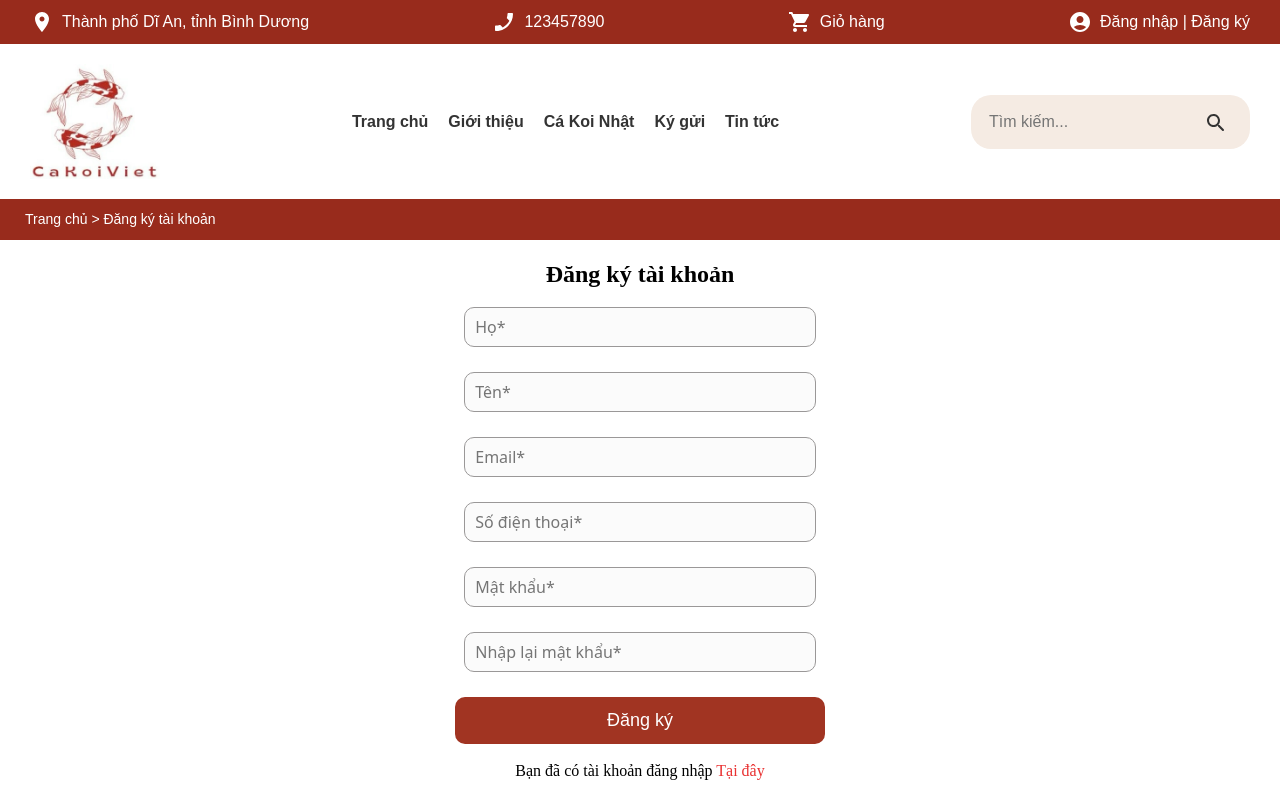
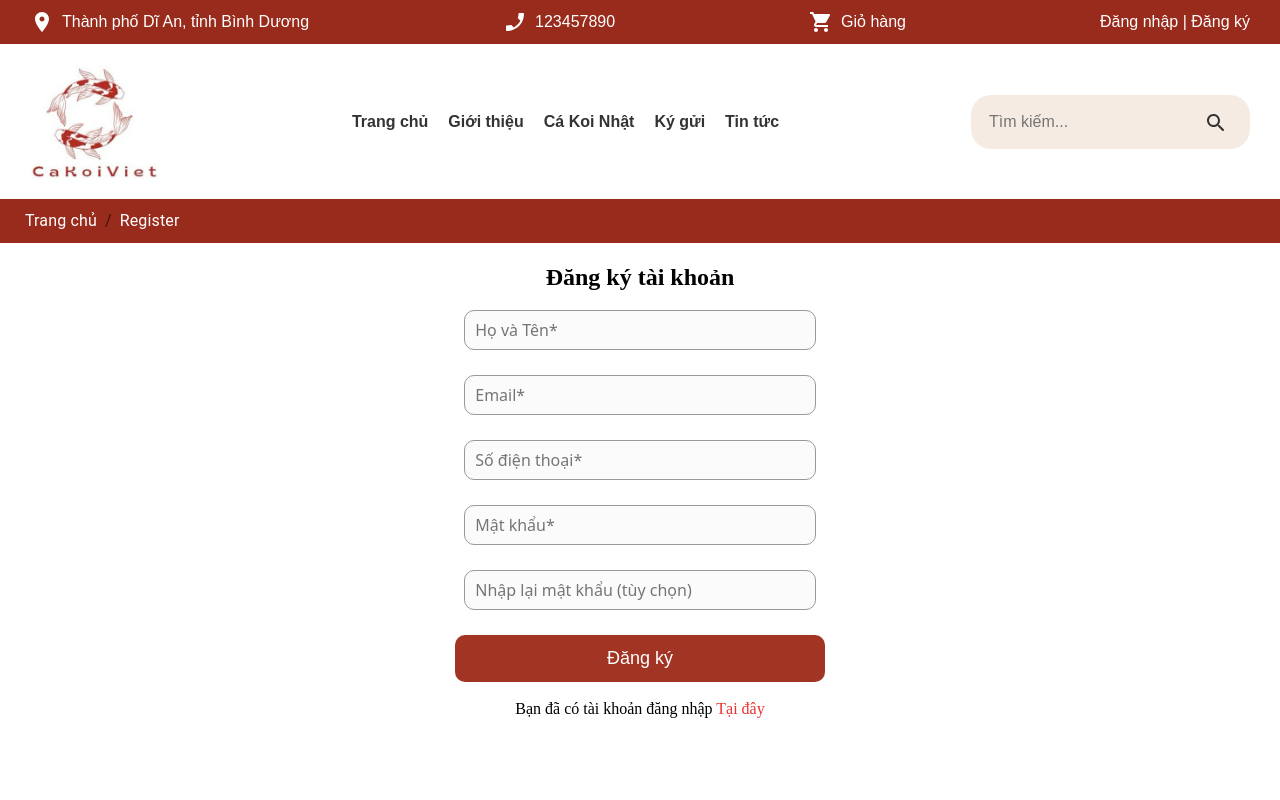
Before and after one commit to tuanbin298/koi_farm_shop, a React (Vite) app in the folder koi_fe/: page /register in a window 1280 px wide. Built offline with nearby package versions, Linux system fonts and the light colour scheme.

Commit message:
update authentication

```diff
--- a/koi_fe/src/component/Header/Header.jsx
+++ b/koi_fe/src/component/Header/Header.jsx
@@ -1,4 +1,4 @@
-import React from "react";
+import React, { useState, useEffect } from "react";
 import "./Header.css";
 import logo from "../../assets/Logo/Logo.jpg";
 import LocationOnIcon from "@mui/icons-material/LocationOn";
@@ -6,14 +6,95 @@ import PhoneEnabledIcon from "@mui/icons-material/PhoneEnabled";
 import AccountCircleIcon from "@mui/icons-material/AccountCircle";
 import ShoppingCartIcon from "@mui/icons-material/ShoppingCart";
 import SearchRoundedIcon from "@mui/icons-material/SearchRounded";
-import { Link } from "react-router-dom";
+import { Link, useNavigate, useLocation } from "react-router-dom";
+import { Menu, MenuItem, IconButton, Breadcrumbs, Typography } from "@mui/material";
 
 export default function Header() {
+  const [anchorEl, setAnchorEl] = useState(null);
+  const [loggedIn, setLoggedIn] = useState(false);
+  const [userName, setUserName] = useState("");
+  const navigate = useNavigate();
+  const location = useLocation(); // To get the current path
+
+  const checkLoginStatus = () => {
+    const sessionToken = localStorage.getItem("sessionToken");
+    const storedUserName = localStorage.getItem("name");
+
+    if (sessionToken) {
+      setLoggedIn(true);
+      setUserName(storedUserName);
+    } else {
+      setLoggedIn(false);
+    }
+  };
+
+  useEffect(() => {
+    // Call initially to check login status on component mount
+    checkLoginStatus();
+
+    // Add event listener to listen to localStorage changes
+    window.addEventListener("storage", checkLoginStatus);
+
+    // Cleanup the event listener when the component unmounts
+    return () => {
+      window.removeEventListener("storage", checkLoginStatus);
+    };
+  }, []);
+
+  const handleMenuClick = (event) => {
+    setAnchorEl(event.currentTarget);
+  };
+
+  const handleMenuClose = () => {
+    setAnchorEl(null);
+  };
+
+  const handleLogout = () => {
+    localStorage.removeItem("sessionToken");
+    localStorage.removeItem("name");
+    localStorage.removeItem("id");
+    localStorage.removeItem("email");
+    localStorage.removeItem("phone");
+
+    setLoggedIn(false);
+    setAnchorEl(null);
+    navigate("/login");
+  };
+
+  // Helper function to build the breadcrumb based on the current location
+  const generateBreadcrumbs = () => {
+    const pathnames = location.pathname.split("/").filter((x) => x); // Splits the pathname by "/" and removes empty items
+    return (
+      <Breadcrumbs aria-label="breadcrumb">
+        <Link to="/" style={{
+          textDecoration:"none",
+          color:"white"
+        }}>Trang chủ</Link>
+        {pathnames.map((value, index) => {
+          const to = `/${pathnames.slice(0, index + 1).join("/")}`;
+
+          // If this is the last item, render it as plain text
+          const isLast = index === pathnames.length - 1;
+          return isLast ? (
+            <Typography key={to} color="text.primary" style={{
+              textDecoration:"none",
+          color:"white"
+            }}>
+              {value.charAt(0).toUpperCase() + value.slice(1)}
+            </Typography>
+          ) : (
+            <Link key={to} to={to} >
+              {value.charAt(0).toUpperCase() + value.slice(1)}
+            </Link>
+          );
+        })}
+      </Breadcrumbs>
+    );
+  };
+
   return (
     <div>
-      {/* Header */}
       <header className="header">
-        {/* Header top */}
         <div className="header_top">
           <div className="header_top-location">
             <LocationOnIcon className="header_top-icon" />
@@ -31,7 +112,22 @@ export default function Header() {
           </div>
 
           <div className="header_top-auth">
+            {loggedIn ? (
+              <>
+                <IconButton onClick={handleMenuClick}>
                   <AccountCircleIcon className="header_top-icon" />
+                  <span>{userName}</span>
+                </IconButton>
+                <Menu
+                  anchorEl={anchorEl}
+                  open={Boolean(anchorEl)}
+                  onClose={handleMenuClose}
+                >
+                  <MenuItem onClick={() => navigate("/profile")}>Profile</MenuItem>
+                  <MenuItem onClick={handleLogout}>Logout</MenuItem>
+                </Menu>
+              </>
+            ) : (
               <span>
                 <Link to="/login" className="linkForm">
                   Đăng nhập
@@ -41,10 +137,10 @@ export default function Header() {
                   Đăng ký
                 </Link>
               </span>
+            )}
           </div>
         </div>
 
-        {/* Header mid */}
         <div className="header_mid">
           <div className="header_mid-logo">
             <Link to="/">
@@ -53,11 +149,11 @@ export default function Header() {
           </div>
 
           <nav className="header_mid-nav">
-            <a href="">Trang chủ</a>
-            <a href="">Giới thiệu</a>
-            <a href="">Cá Koi Nhật</a>
-            <a href="">Ký gửi</a>
-            <a href="">Tin tức</a>
+            <a href="/">Trang chủ</a>
+            <a href="/about">Giới thiệu</a>
+            <a href="/koi">Cá Koi Nhật</a>
+            <a href="/consignment">Ký gửi</a>
+            <a href="/news">Tin tức</a>
           </nav>
 
           <div className="header_mid-search">
@@ -68,9 +164,8 @@ export default function Header() {
           </div>
         </div>
 
-        {/* Header bottom */}
         <div className="header_bottom">
-          <span>Trang chủ &gt; Đăng ký tài khoản</span>
+          {generateBreadcrumbs()}
         </div>
       </header>
     </div>
--- a/koi_fe/src/page/LoginPage/LoginPage.jsx
+++ b/koi_fe/src/page/LoginPage/LoginPage.jsx
@@ -36,6 +36,9 @@ const Login = () => {
         localStorage.setItem("email", item.email);
         localStorage.setItem("phone", item.phone);
 
+        // Dispatch storage event to trigger the listener
+        window.dispatchEvent(new Event("storage"));
+
         navigate("/");
       } else if (response.data.authenticateUserWithPassword.message) {
         setErrorMsg(response.data.authenticateUserWithPassword.message);
@@ -51,8 +54,6 @@ const Login = () => {
 
   return (
     <div className="login-page">
-      {" "}
-      {/* Add this wrapper */}
       <div className="login-container">
         <h2 className="login-title">Đăng nhập</h2>
         <form onSubmit={handleSubmit} className="login-form">
--- a/koi_fe/src/page/RegisterPage/RegisterPage.jsx
+++ b/koi_fe/src/page/RegisterPage/RegisterPage.jsx
@@ -1,11 +1,26 @@
 import React, { useState } from "react";
 import './RegisterPage.css';
-import { Link } from "react-router-dom";
+import { Link, useNavigate } from "react-router-dom"; // Import useNavigate
+import { gql, useMutation } from "@apollo/client";
+
+// GraphQL mutation
+const REGISTER_MUTATION = gql`
+mutation Mutation($data: UserCreateInput!) {
+  createUser(data: $data) {
+    id
+    name
+    email
+    password {
+      isSet
+    }
+    phone
+  }
+}
+`;
 
 const RegisterPage = () => {
   const [formData, setFormData] = useState({
-    firstName: "",
-    lastName: "",
+    name: "",
     email: "",
     phone: "",
     password: "",
@@ -13,76 +28,81 @@ const RegisterPage = () => {
   });
 
   const [errors, setErrors] = useState({});
+  const [register, { loading, error, data }] = useMutation(REGISTER_MUTATION);
 
-  // Xử lý thay đổi input
+  // useNavigate hook for navigation
+  const navigate = useNavigate();
+
+  // Handle input change
   const handleChange = (e) => {
     const { name, value } = e.target;
     setFormData({
       ...formData,
       [name]: value,
     });
-    setErrors({ ...errors, [name]: "" }); // Xóa lỗi khi người dùng nhập liệu
+    setErrors({ ...errors, [name]: "" }); // Clear the error when input is changed
   };
 
-  // Kiểm tra hợp lệ các trường form
+  // Validate form fields
   const validate = () => {
     let errors = {};
 
-    // Kiểm tra họ tên
-    if (!formData.firstName.trim()) {
-      errors.firstName = "Tên không được bỏ trống";
-    } else if (formData.firstName.length < 2) {
-      errors.firstName = "Tên phải có ít nhất 2 ký tự";
+    if (!formData.name.trim()) {
+      errors.name = "Tên không được bỏ trống";
+    } else if (formData.name.length < 2) {
+      errors.name = "Tên phải có ít nhất 2 ký tự";
     }
 
-    if (!formData.lastName.trim()) {
-      errors.lastName = "Họ không được bỏ trống";
-    } else if (formData.lastName.length < 2) {
-      errors.lastName = "Họ phải có ít nhất 2 ký tự";
-    }
-
-    // Kiểm tra email hợp lệ
     const emailPattern = /^[^\s@]+@[^\s@]+\.[^\s@]+$/;
     if (!formData.email.trim()) {
       errors.email = "Email không được bỏ trống";
     } else if (!emailPattern.test(formData.email)) {
       errors.email = "Email không hợp lệ";
     }
+    {/* phần sđt này Đăng sẽ sửa sau */}
 
-    // Kiểm tra số điện thoại
-    const phonePattern = /^[0-9]{10,11}$/;
-    if (!formData.phone.trim()) {
-      errors.phone = "Số điện thoại không được bỏ trống";
-    } else if (!phonePattern.test(formData.phone)) {
-      errors.phone = "Số điện thoại phải là 10-11 chữ số";
-    }
+    // const phonePattern = /^[0-9]{10,11}$/;
+    // if (!formData.phone.trim()) {
+    //   errors.phone = "Số điện thoại không được bỏ trống";
+    // } else if (!phonePattern.test(formData.phone)) {
+    //   errors.phone = "Số điện thoại phải là 10-11 chữ số";
+    // }
 
-    // Kiểm tra mật khẩu
     if (!formData.password.trim()) {
       errors.password = "Mật khẩu không được bỏ trống";
     } else if (formData.password.length < 6) {
       errors.password = "Mật khẩu phải có ít nhất 6 ký tự";
     }
 
-    // Kiểm tra xác nhận mật khẩu
-    if (!formData.confirmPassword.trim()) {
-      errors.confirmPassword = "Vui lòng nhập lại mật khẩu";
-    } else if (formData.password !== formData.confirmPassword) {
-      errors.confirmPassword = "Mật khẩu nhập lại không khớp";
-    }
-
     return errors;
   };
 
-  // Xử lý khi submit form
-  const handleSubmit = (e) => {
+  // Handle form submission
+  const handleSubmit = async (e) => {
     e.preventDefault();
     const validationErrors = validate();
     if (Object.keys(validationErrors).length === 0) {
-      console.log("Form submitted successfully:", formData);
-      // Gửi dữ liệu API hoặc thực hiện hành động khác tại đây
+      try {
+        // Send the form data to the GraphQL API
+        const response = await register({
+          variables: {
+            data: {
+              name: formData.name,
+              email: formData.email,
+              phone: formData.phone,
+              password: formData.password, // Only send the password field
+            },
+          },
+        });
+        console.log("Account registered successfully:", response.data);
+
+        // Redirect to home page after successful registration
+        navigate("/"); // Programmatic navigation to the home page
+      } catch (err) {
+        console.error("Error registering account:", err);
+      }
     } else {
-      setErrors(validationErrors); // Cập nhật tất cả các lỗi khi có
+      setErrors(validationErrors); // Update errors if validation fails
     }
   };
 
@@ -93,30 +113,14 @@ const RegisterPage = () => {
         <div className="form-group">
           <input
             type="text"
-            name="firstName"
-            value={formData.firstName}
+            name="name"
+            value={formData.name}
             onChange={handleChange}
-            placeholder="Họ*"
-            className={errors.firstName ? "input-error" : ""}
+            placeholder="Họ và Tên*"
+            className={errors.name ? "input-error" : ""}
           />
-          <span
-            className={`tooltip-error ${errors.firstName ? "visible" : ""}`}
-          >
-            {errors.firstName}
-          </span>
-        </div>
-
-        <div className="form-group">
-          <input
-            type="text"
-            name="lastName"
-            value={formData.lastName}
-            onChange={handleChange}
-            placeholder="Tên*"
-            className={errors.lastName ? "input-error" : ""}
-          />
-          <span className={`tooltip-error ${errors.lastName ? "visible" : ""}`}>
-            {errors.lastName}
+          <span className={`tooltip-error ${errors.name ? "visible" : ""}`}>
+            {errors.name}
           </span>
         </div>
 
@@ -162,34 +166,28 @@ const RegisterPage = () => {
           </span>
         </div>
 
+        {/* Optional confirm password field */}
         <div className="form-group">
           <input
             type="password"
             name="confirmPassword"
             value={formData.confirmPassword}
             onChange={handleChange}
-            placeholder="Nhập lại mật khẩu*"
-            className={errors.confirmPassword ? "input-error" : ""}
+            placeholder="Nhập lại mật khẩu (tùy chọn)"
           />
-          <span
-            className={`tooltip-error ${
-              errors.confirmPassword ? "visible" : ""
-            }`}
-          >
-            {errors.confirmPassword}
-          </span>
+          {/* No validation or errors displayed for confirmPassword */}
         </div>
 
-        <button type="submit" className="register-button">
-          Đăng ký
+        <button type="submit" className="register-button" disabled={loading}>
+          {loading ? "Đang đăng ký..." : "Đăng ký"}
         </button>
+
+        {error && <p className="error-message">Đã xảy ra lỗi: {error.message}</p>}
 
         <p className="login-redirect">
           Bạn đã có tài khoản đăng nhập <Link to="/login">Tại đây</Link>
         </p>
       </form>
-
-
     </div>
   );
 };
```
Lines whose indentation alone changed are shown as unchanged.
